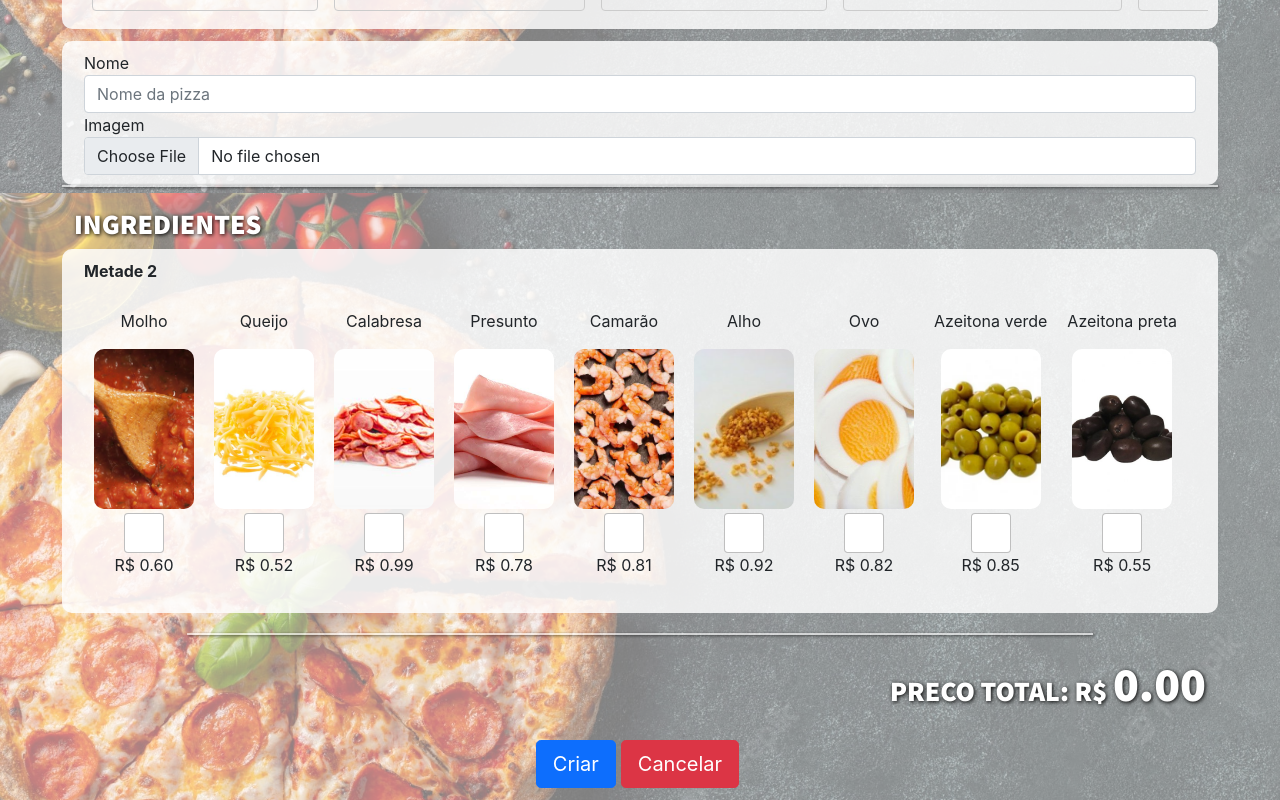
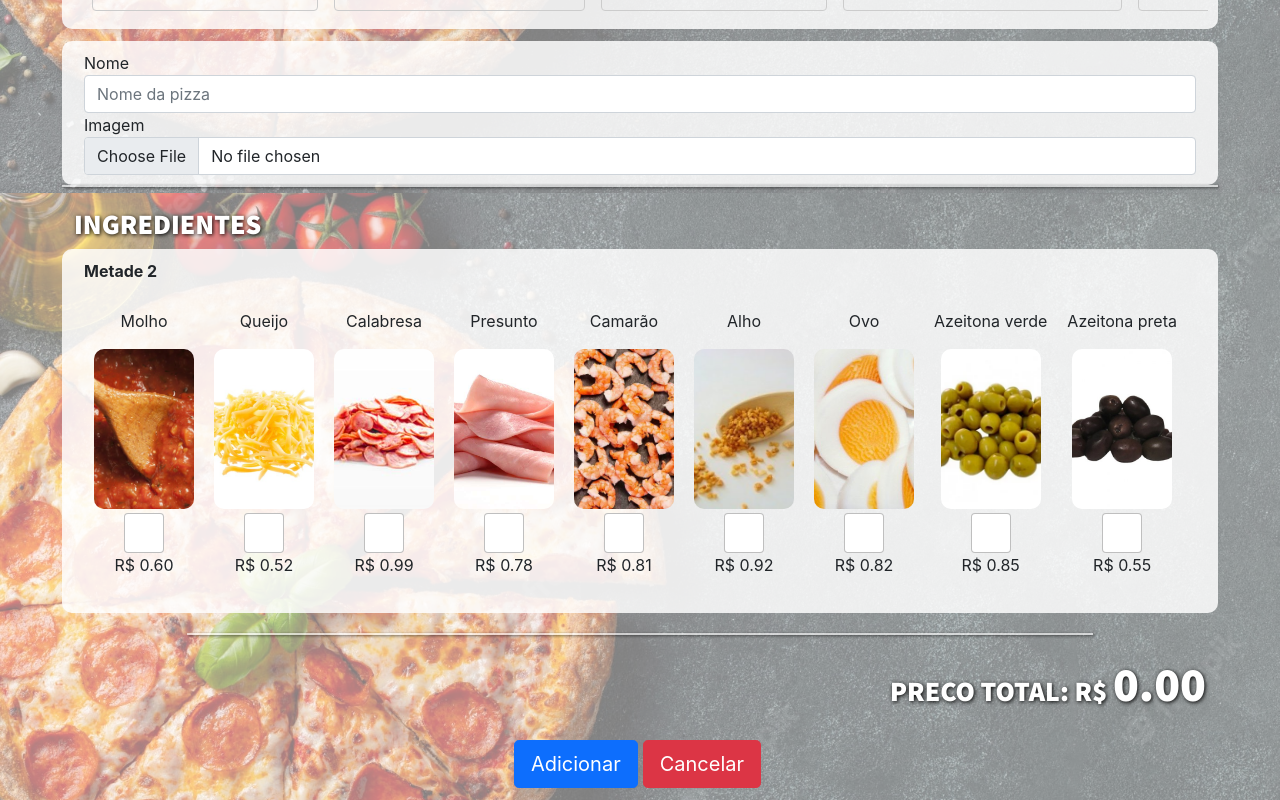
Before and after one commit to dsm-cefet-rj/ti-2022-1-grupo_8, a React (Create React App) app: page /gerir-pizzas in a window 1280 px wide. Shown: the part 607-1407 px from the top of the page. Built offline with nearby package versions, Linux system fonts and the light colour scheme; a web font is replaced by a local one.

Commit message:
Modificações em gerir-pizzas.js

```diff
--- a/src/components/Admin/gerir-pizzas.js
+++ b/src/components/Admin/gerir-pizzas.js
@@ -101,9 +101,12 @@ const GerirPizzas = () => {
                                         onClick={() => {
                                             setEditando(true);
                                             setNome(pizza.nome);
+
                                             document.getElementById(
                                                 `pizza-${pizza.id}`
                                             ).innerHTML = "Alterando...";
+
+
                                             pizzaBD.map((pizzaOBJ) => {
                                                 if (pizzaOBJ.id !== pizza.id) {
                                                     document.getElementById(
@@ -182,8 +185,8 @@ const GerirPizzas = () => {
                         </div>
                     </div>
                     <div style={{ textAlign: "center" }}>
-                        <button className="btn btn-primary btn-lg">
-                            Criar
+                        <button className="btn btn-primary btn-lg" id="botao-acao">
+                            {editando ? "Salvar" : "Adicionar"}
                         </button>
                         <a
                             href="/menu-admin"
```
